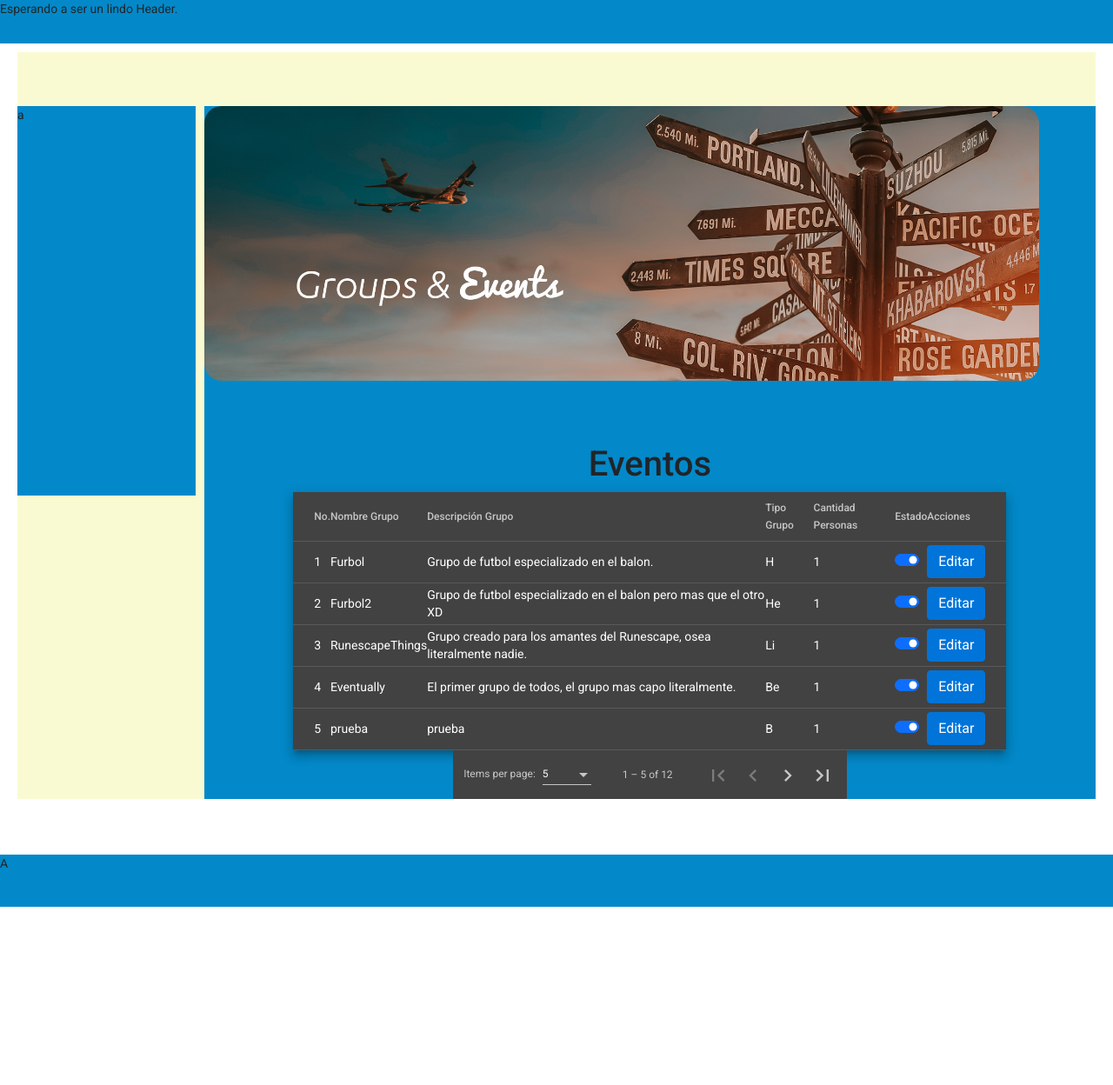
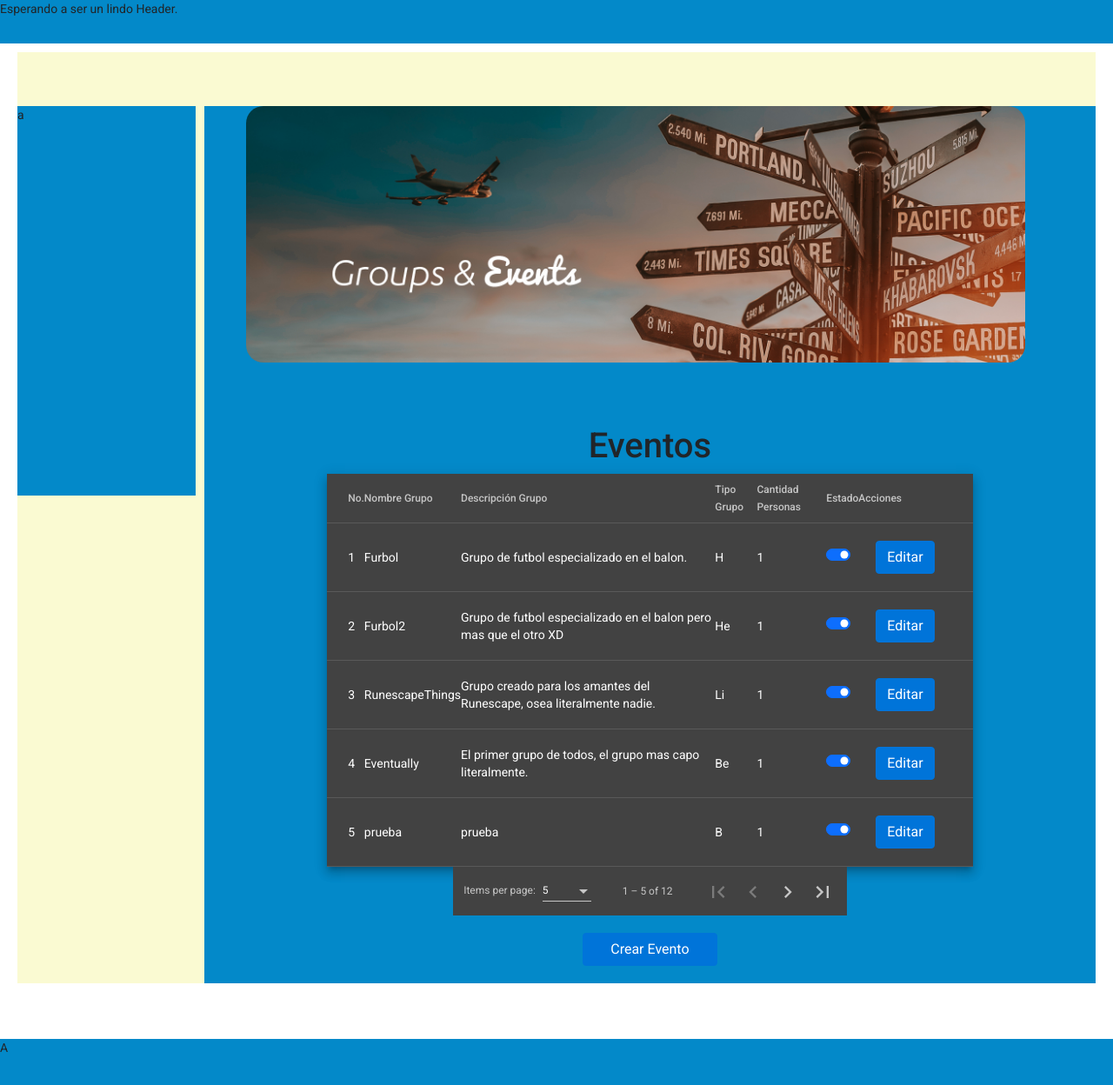
Before and after one commit to Deymoslor/Eventually-SENA, an Angular app: page /dashboard/events in a window 1280 px wide. Shown: the top 1248 px of the page at 87% size. Before the commit the page ends 1043 px from the top, so only its background shows below. Built offline with nearby package versions, Linux system fonts and the light colour scheme.

Commit message:
Arreglando el encarpetado de el dashboard sobre el evento.

```diff
--- a/src/app/app-routing.module.ts
+++ b/src/app/app-routing.module.ts
@@ -1,7 +1,7 @@
 import { NgModule } from '@angular/core';
 import { RouterModule, Routes } from '@angular/router';
 import { EventsComponent } from './events/events.component';
-import { DashboardComponent } from './events/dashboard/dashboard.component';
+import { DashboardComponent } from './dashboard/dashboard.component';
 
 const routes: Routes = [
   {path: 'events', component:EventsComponent},
--- a/src/app/events/dashboard/crud-events/crud-events.component.html
+++ b/src/app/dashboard/crud-events/crud-events.component.html
@@ -1,6 +1,7 @@
 <img src="../../../../assets/dashboard/crud-events/bannerGyE.png" alt="Grupos y eventos banner" class="thumbnail">
 <div class="content">
     <h2 class="fs-1">Eventos</h2>
+
     <!--TABLE-->
         <table mat-table [dataSource]="dataSource" class="mat-elevation-z8">
 
@@ -56,4 +57,8 @@
                  showFirstLastButtons >
         </mat-paginator>
     <!--TABLE//-->
+
+    <button class="btn btn-primary col-2 d-md-flex justify-content-md-center" data-bs-toggle="modal" data-bs-target="#content-modal">
+        Crear Evento
+    </button>
 </div>
--- a/src/app/events/dashboard/crud-events/crud-events.component.scss
+++ b/src/app/dashboard/crud-events/crud-events.component.scss
@@ -1,11 +1,12 @@
 :host {
   display: flex;
   flex-direction: column;
+  align-self: center;
   justify-content: space-between;
 }
 
 .thumbnail {
-  width: 75vw;
+  width: 70vw;
   border-radius: 20px;
 }
 
@@ -43,3 +44,6 @@ table {
   text-align: center;
   font-weight: bold;
 }
+.btn {
+  margin: 20px;
+}
--- a/src/app/dashboard/dashboard-routing.module.ts
+++ b/src/app/dashboard/dashboard-routing.module.ts
@@ -1,8 +1,9 @@
 import { NgModule } from '@angular/core';
 import { CommonModule } from '@angular/common';
 import { Routes, RouterModule } from '@angular/router';
-import { DashboardComponent } from '../events/dashboard/dashboard.component';
-import { CrudEventsComponent } from '../events/dashboard/crud-events/crud-events.component';
+import { DashboardComponent } from './dashboard.component';
+import { CrudEventsComponent } from './crud-events/crud-events.component';
+
 
 const routes: Routes = [
   {
--- a/src/app/dashboard/dashboard.component.css
+++ /dev/null
@@ -1,3 +0,0 @@
-body {
-  color: aliceblue;
-}
--- a/src/app/dashboard/dashboard.component.html
+++ b/src/app/dashboard/dashboard.component.html
@@ -1 +1,28 @@
-<p>dashboard works!</p>
+<!--HEADER-->
+<header>
+    <div>
+        <p>Esperando a ser un lindo Header.</p>
+    </div>
+</header>
+<!--Content Container-->
+<div class="dashboard-container-content">
+    <!--Aside bar-->
+    <div class="content-asidebar">
+        <div class="content">
+            <p>a</p>
+        </div>
+    </div>
+    <!--CONTENT-->
+    <div class="principalContainer">
+        <router-outlet></router-outlet>
+    </div>
+
+</div>
+
+<!--Footer-->
+<footer>
+    <div class="content">
+        <p>A</p>
+    </div>
+
+</footer>
--- a/src/app/dashboard/dashboard.component.ts
+++ b/src/app/dashboard/dashboard.component.ts
@@ -3,7 +3,7 @@ import { Component, OnInit } from '@angular/core';
 @Component({
   selector: 'app-dashboard',
   templateUrl: './dashboard.component.html',
-  styleUrls: ['./dashboard.component.css']
+  styleUrls: ['./dashboard.component.scss']
 })
 export class DashboardComponent implements OnInit {
 
--- a/src/app/dashboard/dashboard.module.ts
+++ b/src/app/dashboard/dashboard.module.ts
@@ -1,7 +1,7 @@
 import { NgModule } from '@angular/core';
 import { CommonModule } from '@angular/common';
-import { DashboardComponent } from '../events/dashboard/dashboard.component';
-import { CrudEventsComponent } from '../events/dashboard/crud-events/crud-events.component';
+import { DashboardComponent } from './dashboard.component';
+import { CrudEventsComponent } from './crud-events/crud-events.component';
 import { NgbModule } from '@ng-bootstrap/ng-bootstrap';
 import { FormsModule } from '@angular/forms';
 import { DashboardRoutingModule } from './dashboard-routing.module';
--- a/src/app/events/dashboard/dashboard.component.html
+++ /dev/null
@@ -1,28 +0,0 @@
-<!--HEADER-->
-<header>
-    <div>
-        <p>Esperando a ser un lindo Header.</p>
-    </div>
-</header>
-<!--Content Container-->
-<div class="dashboard-container-content">
-    <!--Aside bar-->
-    <div class="content-asidebar">
-        <div class="content">
-            <p>a</p>
-        </div>
-    </div>
-    <!--CONTENT-->
-    <div class="principalContainer">
-        <router-outlet></router-outlet>
-    </div>
-
-</div>
-
-<!--Footer-->
-<footer>
-    <div class="content">
-        <p>A</p>
-    </div>
-
-</footer>
--- a/src/app/events/dashboard/dashboard.component.ts
+++ /dev/null
@@ -1,15 +0,0 @@
-import { Component, OnInit } from '@angular/core';
-
-@Component({
-  selector: 'app-dashboard',
-  templateUrl: './dashboard.component.html',
-  styleUrls: ['./dashboard.component.scss']
-})
-export class DashboardComponent implements OnInit {
-
-  constructor() { }
-
-  ngOnInit(): void {
-  }
-
-}
```
Also changed, not shown: src/app/dashboard/crud-events/crud-events.component.ts (renamed from src/app/events/dashboard/crud-events/crud-events.component.ts), src/app/dashboard/dashboard.component.scss (renamed from src/app/events/dashboard/dashboard.component.scss), 2 other files (tests, documents, lock files or other folders).
